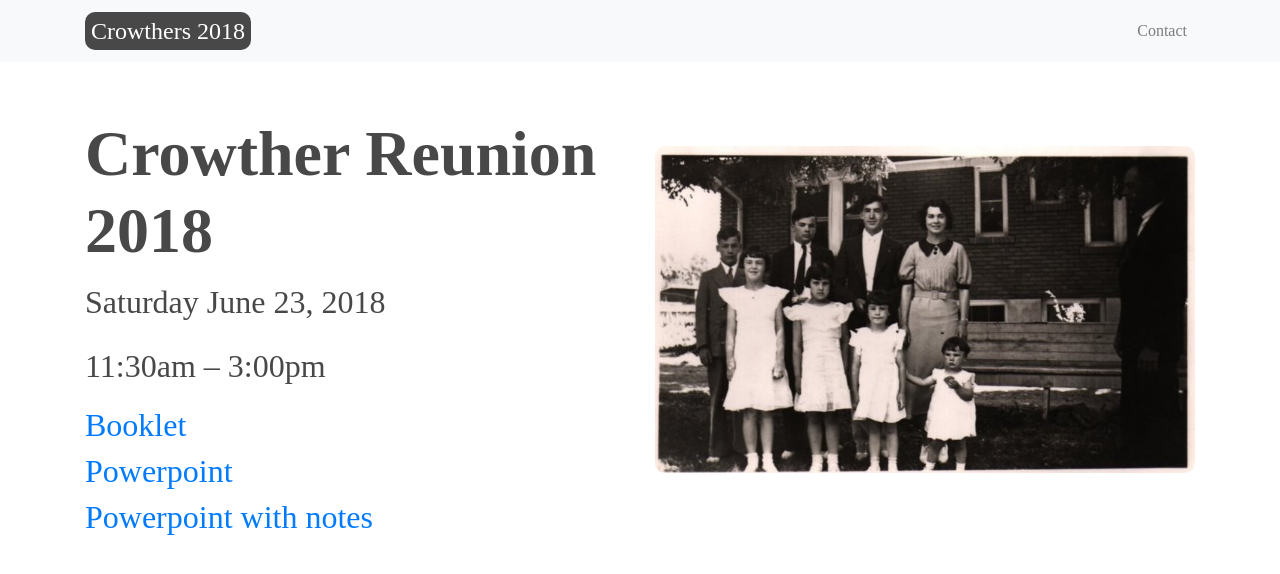
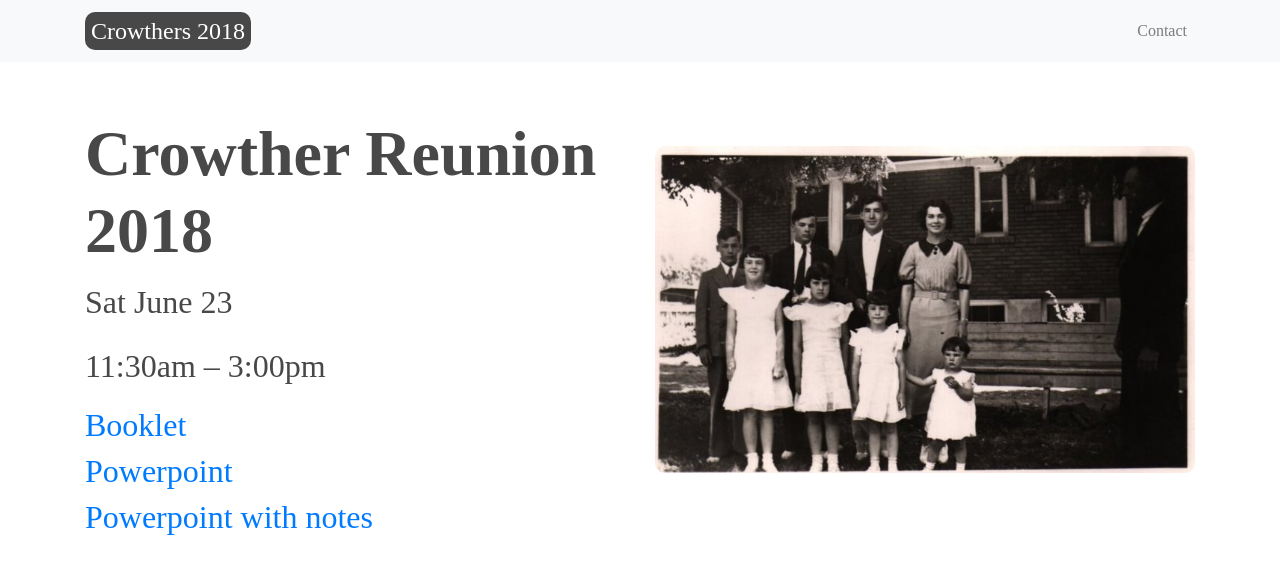
Before and after one commit to kaseyb002/crowther-reunion, a website: page public/index.html in a window 1280 px wide. Drawn offline with nearby package versions, Linux system fonts and the light colour scheme.

Commit message:
updated titles

```diff
--- a/public/index.html
+++ b/public/index.html
@@ -60,7 +60,7 @@
       <div class="row top-buffer">
         <div class="col-sm-6">
           <h1 class="title-font">Crowther Reunion 2018</h1>
-          <p class="double-font">Saturday June 23, 2018</p>
+          <p class="double-font">Sat June 23</p>
           <p class="double-font">11:30am – 3:00pm</p>
           <a href="https://www.dropbox.com/s/7w2ygme6ysqlvhd/booklet.pdf?dl=0"><h2>Booklet</h2></a>
           <a href="https://www.dropbox.com/s/f1oy965jkl68933/powerpoint.pdf?dl=0"><h2>Powerpoint</h2></a>
```
